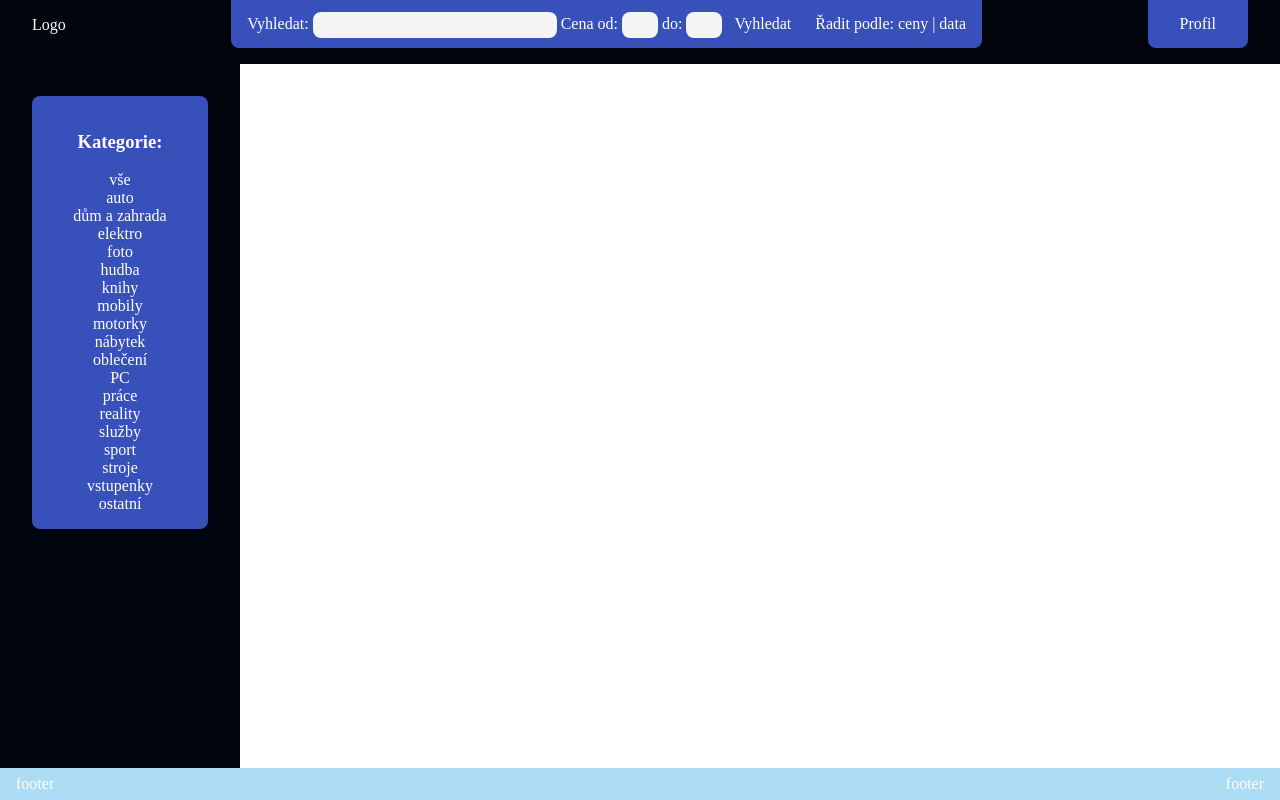
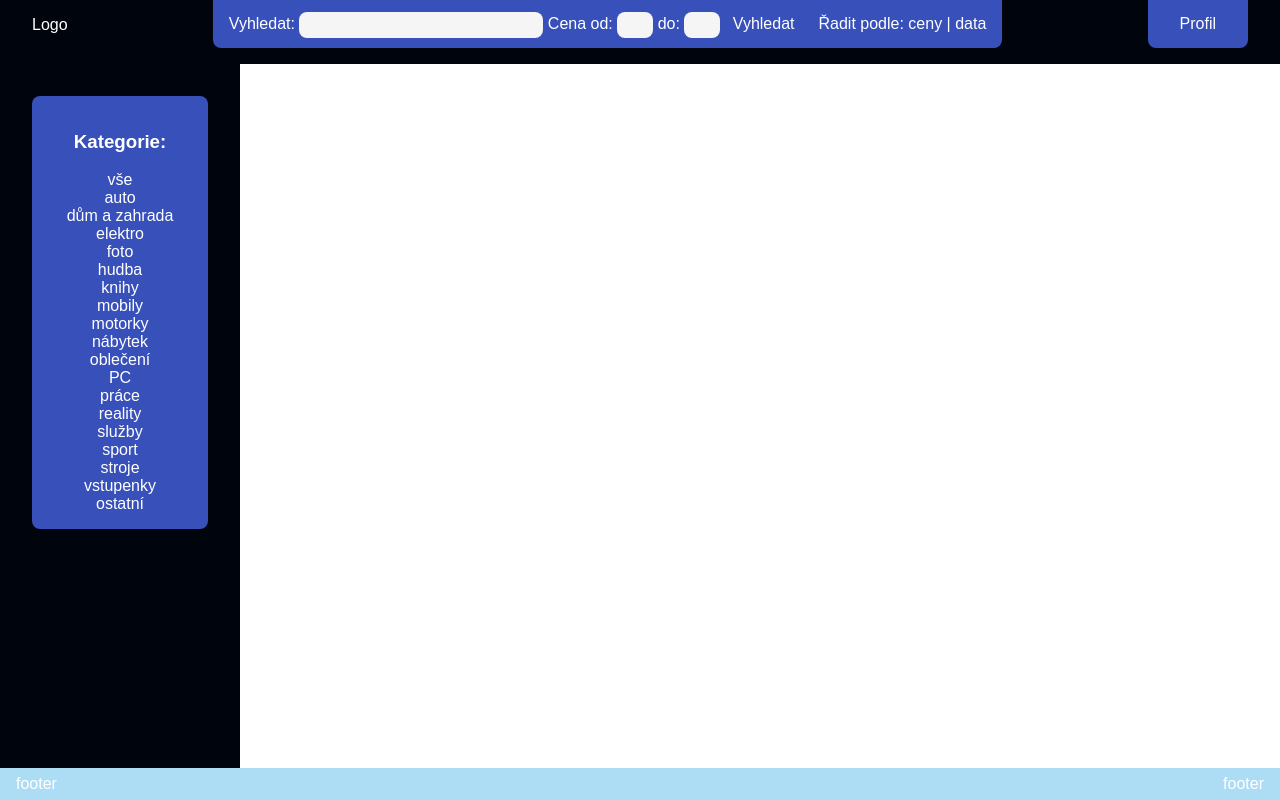
Before and after one commit to DrakulaD3a/SkyBuy, a PHP site: page /index.php?sort=price in a window 1280 px wide. Run offline with PHP 8.4, Linux system fonts and the light colour scheme; the visitor is signed in with stand-in values (Sample User, id 1); data comes from the database, SQL or seed files in the repository; data that the repository does not hold is empty; a stand-in replaces the project's code that opens the database connection; some libraries are stand-ins or nearby versions.

Commit message:
Helvetica

```diff
--- a/stylesheet.css
+++ b/stylesheet.css
@@ -1,6 +1,7 @@
 /* TODO:  Typeface, Buttons */
 html,
 body {
+  font-family: Arial, Helvetica, sans-serif;
   margin: 0;
   min-height: 100vh;
   background-color: var(--color-black);
@@ -53,7 +54,6 @@ button {
   border-radius: 1rem;
   padding: 0.5rem;
   color: white;
-  font-family: serif;
   font-size: 1rem;
 }
 
```
